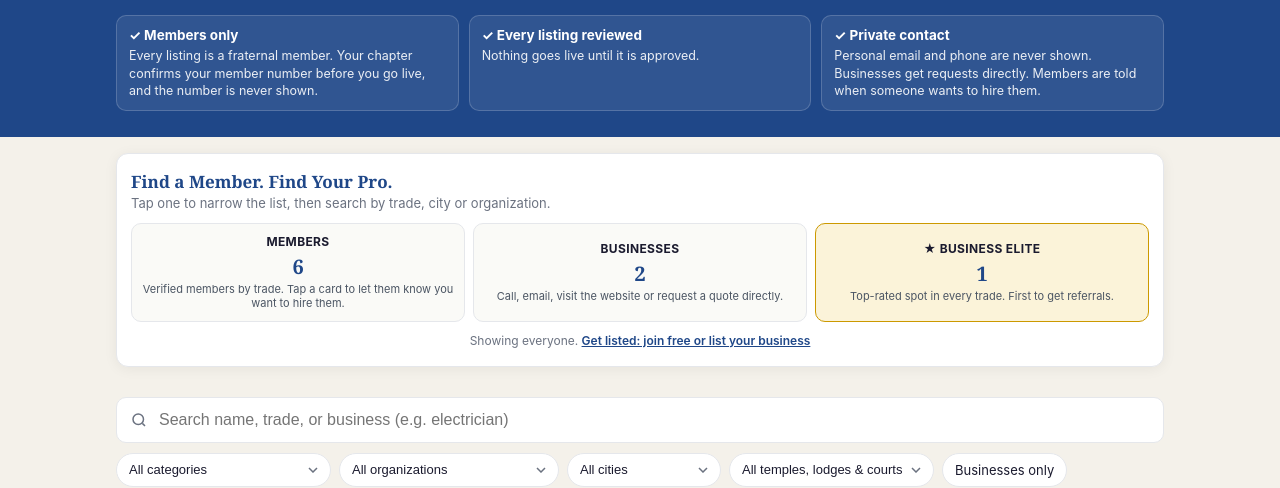
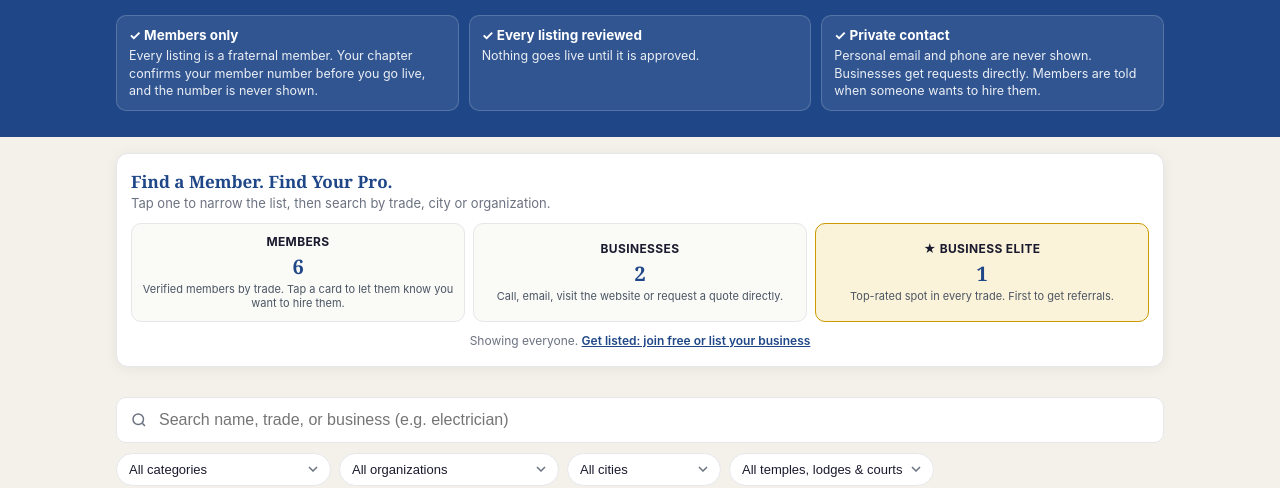
Before and after one commit to jermaineggreen-blip/fraternal-directory, a plain HTML site: page directory-test.html in a window 1280 px wide. Shown: the part 312-800 px from the top of the page. Drawn offline with Linux system fonts and the light colour scheme.

Commit message:
Test directory: remove 'Businesses only' chip (tiles replace it)
Co-Authored-By: Claude Opus 5.5 <noreply@anthropic.com>
Claude-Session: https://claude.ai/code/session_01KvsKkrdPT18sPbnyXcC6oC

```diff
--- a/directory-test.html
+++ b/directory-test.html
@@ -209,7 +209,6 @@ if(!FVD_SHOW_PRICES)document.documentElement.className+=' noprice';
       <select id="fOrg" aria-label="Organization"><option value="">All organizations</option></select>
       <select id="fCity" aria-label="City"><option value="">All cities</option></select>
       <select id="fChap" aria-label="Temple, lodge, court or chapter"><option value="">All temples, lodges &amp; courts</option></select>
-      <button class="chip" id="fBiz" type="button">Businesses only</button>
     </div>
     <div class="meta"><span id="count"></span><button class="clear" id="clear" type="button" hidden>Clear filters</button></div>
   </div>
@@ -298,7 +297,6 @@ function render(){
     if (state.org && !allOrgs(l).includes(state.org)) return false;
     if (state.city && loc(l) !== state.city) return false;
     if (state.chap && (l.chapter||'') !== state.chap) return false;
-    if (state.biz && !isBiz(l)) return false;
     if (state.type === 'member' && isBiz(l)) return false;
     if (state.type === 'biz' && !isBiz(l)) return false;
     if (state.type === 'elite' && !isFeat(l)) return false;
@@ -314,7 +312,6 @@ function render(){
   const active = state.q||state.cat||state.org||state.city||state.chap||state.biz||state.type;
   $('clear').hidden = !active;
   ['fCat','fOrg','fCity','fChap'].forEach(id => $(id).classList.toggle('on', !!$(id).value));
-  $('fBiz').classList.toggle('on', state.biz);
   document.querySelectorAll('.pt.tt').forEach(b => b.classList.toggle('on', b.dataset.type === state.type));
   const TN = {member:'Showing members only.', biz:'Showing all businesses (Business and Business Elite).', elite:'Showing Business Elite only.'};
   $('tNote').innerHTML = (TN[state.type] || 'Showing everyone.') + (state.type ? ' <a href="#" id="tAll" style="color:#1F4788;font-weight:600">Show everyone</a>' : ' <a href="signup-test.html" style="color:#1F4788;font-weight:600">Get listed: join free or list your business</a>');
@@ -452,7 +449,6 @@ $('fCat').onchange = e => { state.cat = e.target.value; render(); };
 $('fOrg').onchange = e => { state.org = e.target.value; render(); };
 $('fCity').onchange = e => { state.city = e.target.value; render(); };
 $('fChap').onchange = e => { state.chap = e.target.value; render(); };
-$('fBiz').onclick = () => { state.biz = !state.biz; render(); };
 document.querySelectorAll('.pt.tt').forEach(b => b.onclick = () => { state.type = state.type === b.dataset.type ? '' : b.dataset.type; render(); try{ $('grid').scrollIntoView({behavior:'smooth',block:'start'}); }catch(e){} });
 $('clear').onclick = () => { state = {q:'',cat:'',org:'',city:'',chap:'',biz:false,type:''}; $('q').value=''; ['fCat','fOrg','fCity','fChap'].forEach(id=>$(id).value=''); render(); };
 $('grid').addEventListener('click', e => { const c = e.target.closest('.card'); if (c) open(c.dataset.id); });
```
